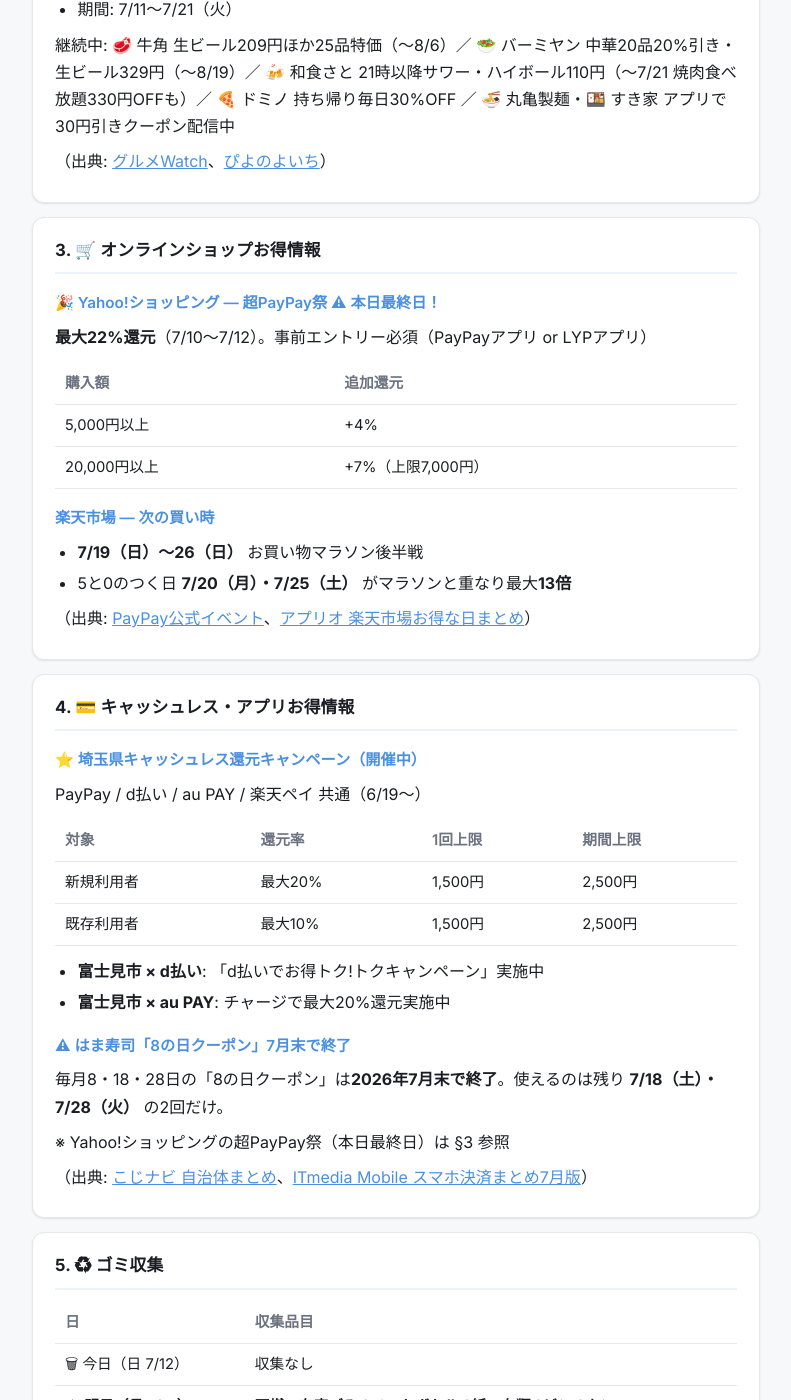
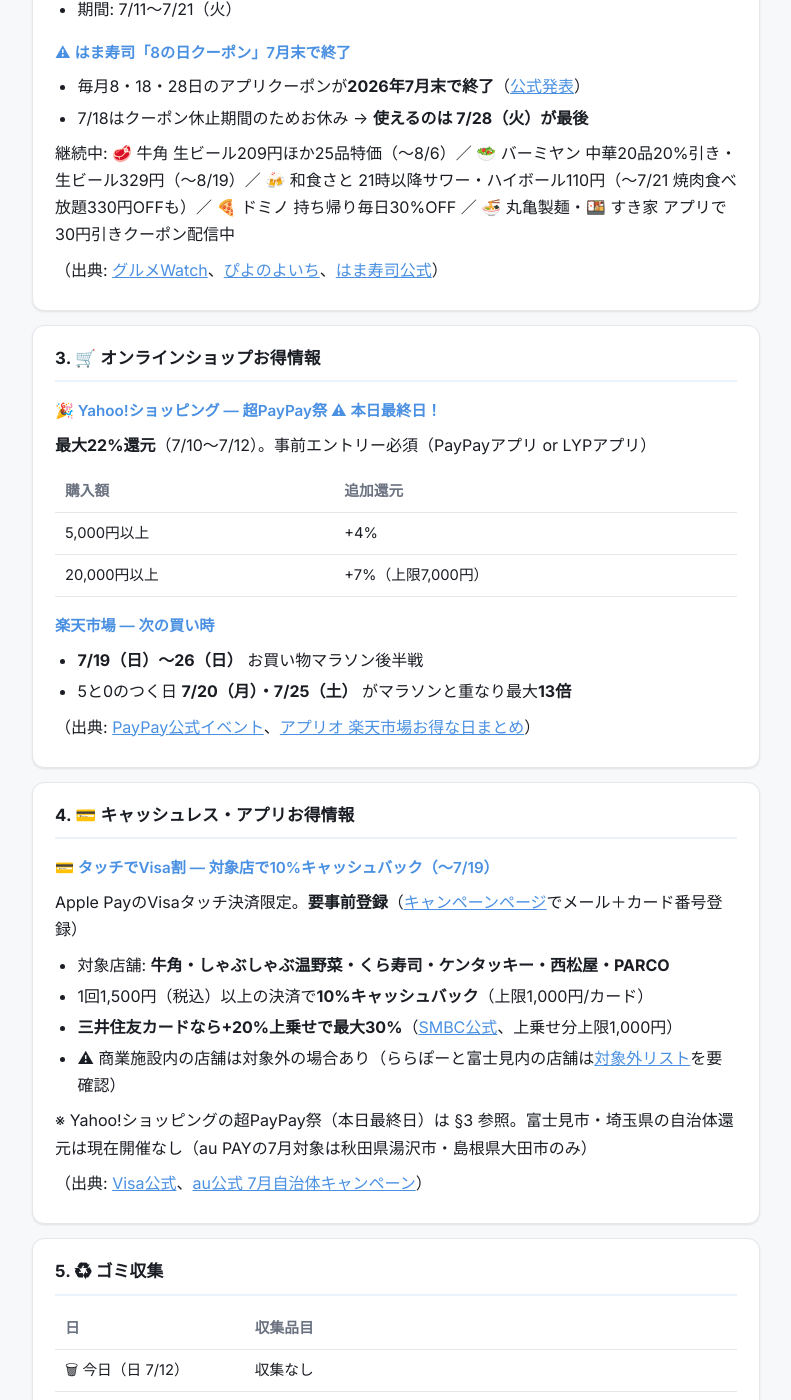
Before and after one commit to yuki7827/daily-life-dashboard, a Jekyll site: the page built from _posts/2026-07-12-daily.md, in a window 1280 px wide and 1400 px high, scrolled down 1180 px. Shown: the whole window, without its empty margins (244-1035 px from the left). Built offline with Jekyll 4.4.1, drawn with Linux system fonts in a browser that asks for light colours.

Commit message:
daily: 2026-07-12 dashboard fix — remove unverified cashless items, add verified Visa deal
- 埼玉県全域還元・富士見市×au PAY/d払いを削除（公式一次ソースで裏取り不可。
  au公式の7月対象は湯沢市・大田市のみ。かなトク(神奈川)との混同疑い）
- タッチでVisa割を追加（Visa公式・SMBC公式で検証済み、〜7/19）
- はま寿司8の日終了を外食欄へ移動、7/18休止のため残り7/28のみに訂正（公式発表確認）
- CLAUDE.md: 自治体キャンペーンの一次ソース裏取り・出典URL実在確認ルールを追加
- sources.yml: ぺいさんnote・Visa公式を追加、こじナビに誤帰属注意を追記

Co-Authored-By: Claude Fable 5 <noreply@anthropic.com>

```diff
--- a/_posts/2026-07-12-daily.md
+++ b/_posts/2026-07-12-daily.md
@@ -42,9 +42,13 @@ location: "埼玉県富士見市"
 - ラーメン1杯以上注文で**餃子が半額159円**（通常319円）
 - 期間: 7/11〜7/21（火）
 
+### ⚠ はま寿司「8の日クーポン」7月末で終了
+- 毎月8・18・28日のアプリクーポンが**2026年7月末で終了**（[公式発表](https://www.hama-sushi.co.jp/topics/2026/0701000833.html)）
+- 7/18はクーポン休止期間のためお休み → **使えるのは 7/28（火）が最後**
+
 継続中: 🥩 牛角 生ビール209円ほか25品特価（〜8/6）／ 🥗 バーミヤン 中華20品20%引き・生ビール329円（〜8/19）／ 🍻 和食さと 21時以降サワー・ハイボール110円（〜7/21 焼肉食べ放題330円OFFも）／ 🍕 ドミノ 持ち帰り毎日30%OFF ／ 🍜 丸亀製麺・🍱 すき家 アプリで30円引きクーポン配信中
 
-（出典: [グルメWatch](https://gourmet.watch.impress.co.jp/)、[ぴよのよいち](https://piyoch.com/otokugourmet/)）
+（出典: [グルメWatch](https://gourmet.watch.impress.co.jp/)、[ぴよのよいち](https://piyoch.com/otokugourmet/)、[はま寿司公式](https://www.hama-sushi.co.jp/topics/2026/0701000833.html)）
 
 ---
 
@@ -68,23 +72,17 @@ location: "埼玉県富士見市"
 
 ## 4. 💳 キャッシュレス・アプリお得情報
 
-### ⭐ 埼玉県キャッシュレス還元キャンペーン（開催中）
-PayPay / d払い / au PAY / 楽天ペイ 共通（6/19〜）
+### 💳 タッチでVisa割 — 対象店で10%キャッシュバック（〜7/19）
+Apple PayのVisaタッチ決済限定。**要事前登録**（[キャンペーンページ](https://www.visa.co.jp/about-visa/promotions/visapromo26jun-apay.html)でメール＋カード番号登録）
 
-| 対象 | 還元率 | 1回上限 | 期間上限 |
-|------|--------|---------|---------|
-| 新規利用者 | 最大20% | 1,500円 | 2,500円 |
-| 既存利用者 | 最大10% | 1,500円 | 2,500円 |
+- 対象店舗: **牛角・しゃぶしゃぶ温野菜・くら寿司・ケンタッキー・西松屋・PARCO**
+- 1回1,500円（税込）以上の決済で**10%キャッシュバック**（上限1,000円/カード）
+- **三井住友カードなら+20%上乗せで最大30%**（[SMBC公式](https://www.smbc-card.com/mem/cardinfo/26/cardinfo7224638.jsp)、上乗せ分上限1,000円）
+- ⚠ 商業施設内の店舗は対象外の場合あり（ららぽーと富士見内の店舗は[対象外リスト](https://www.visa.co.jp/about-visa/promotions/visapromo26jun-apay/merchant.html)を要確認）
 
-- **富士見市 × d払い**: 「d払いでお得トク!トクキャンペーン」実施中
-- **富士見市 × au PAY**: チャージで最大20%還元実施中
+※ Yahoo!ショッピングの超PayPay祭（本日最終日）は §3 参照。富士見市・埼玉県の自治体還元は現在開催なし（au PAYの7月対象は秋田県湯沢市・島根県大田市のみ）
 
-### ⚠ はま寿司「8の日クーポン」7月末で終了
-毎月8・18・28日の「8の日クーポン」は**2026年7月末で終了**。使えるのは残り **7/18（土）・7/28（火）** の2回だけ。
-
-※ Yahoo!ショッピングの超PayPay祭（本日最終日）は §3 参照
-
-（出典: [こじナビ 自治体まとめ](https://kojinabi.com/blog-entry-11179.html)、[ITmedia Mobile スマホ決済まとめ7月版](https://www.itmedia.co.jp/mobile/spv/2607/08/news034.html)）
+（出典: [Visa公式](https://www.visa.co.jp/about-visa/promotions/visapromo26jun-apay.html)、[au公式 7月自治体キャンペーン](https://www.au.com/information/topic/auwallet/2026-020/)）
 
 ---
 
--- a/today.html
+++ b/today.html
@@ -220,6 +220,7 @@
     <h2>🍴 外食キャンペーン</h2>
     <ul class="deals">
       <li><span class="deal">🍜 魁力屋 — ラーメン注文で餃子 <b>半額159円</b>（昨日スタート）</span><span class="until hot">〜7/21(火)</span></li>
+      <li><span class="deal">⚠ はま寿司「8の日クーポン」<b>7月末で終了</b> — 7/18は休止のため使えるのは <b>7/28(火)が最後</b></span><span class="until hot">7/28</span></li>
     </ul>
     <div class="ongoing">継続中: 🥩 牛角 生ビール209円ほか特価（〜8/6）／ 🥗 バーミヤン 中華20品20%OFF（〜8/19）／ 🍻 和食さと 21時〜サワー110円（〜7/21）／ 🍕 ドミノ 持ち帰り毎日30%OFF ／ 丸亀・すき家 アプリ30円引き</div>
   </section>
@@ -227,10 +228,9 @@
   <section class="card">
     <h2>💳 キャッシュレス</h2>
     <ul class="deals">
-      <li><span class="deal">⭐ 埼玉県還元 — PayPay/d払い/au PAY/楽天ペイ <b>最大10〜20%</b>（1回上限1,500円・期間上限2,500円）</span><span class="until">開催中</span></li>
-      <li><span class="deal">📱 富士見市 × au PAY チャージ <b>最大20%還元</b> ／ × d払い トク!トクキャンペーン</span><span class="until">開催中</span></li>
-      <li><span class="deal">⚠ はま寿司「8の日クーポン」<b>7月末で終了</b> — 残りは 7/18(土)・7/28(火) の2回だけ</span><span class="until hot">〜7/28</span></li>
+      <li><span class="deal">💳 タッチでVisa割 — 牛角・くら寿司・KFC・西松屋等で Apple PayのVisaタッチ <b>10%キャッシュバック</b>（1回1,500円以上・上限1,000円・要事前登録）。<b>三井住友カードなら最大30%</b>。商業施設内店舗は対象外の場合あり</span><span class="until hot">〜7/19(日)</span></li>
     </ul>
+    <div class="note">富士見市・埼玉県の自治体還元は現在開催なし。Yahoo!の超PayPay祭は上の「⏳今日まで」参照。</div>
   </section>
 
   <section class="card">
```
Also changed, not shown: CLAUDE.md (+5 -0 lines), data/sources.yml (+8 -1 lines).
